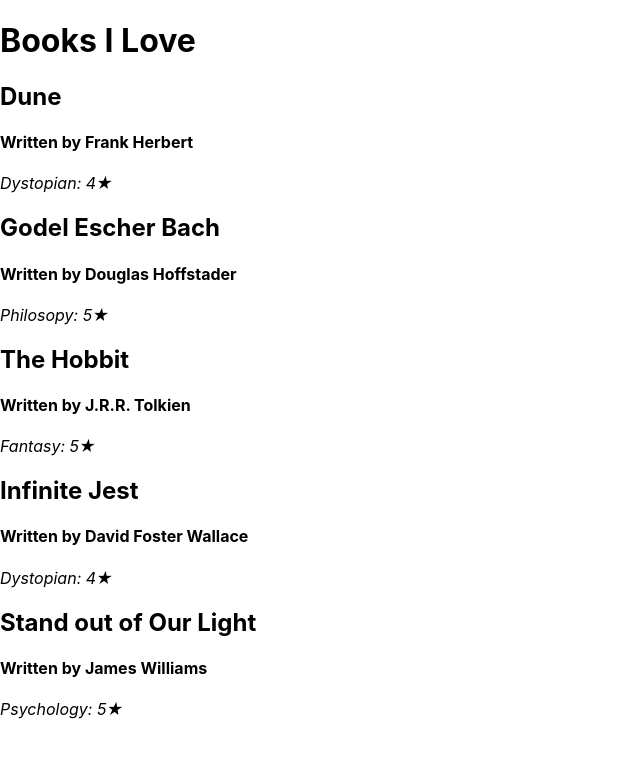
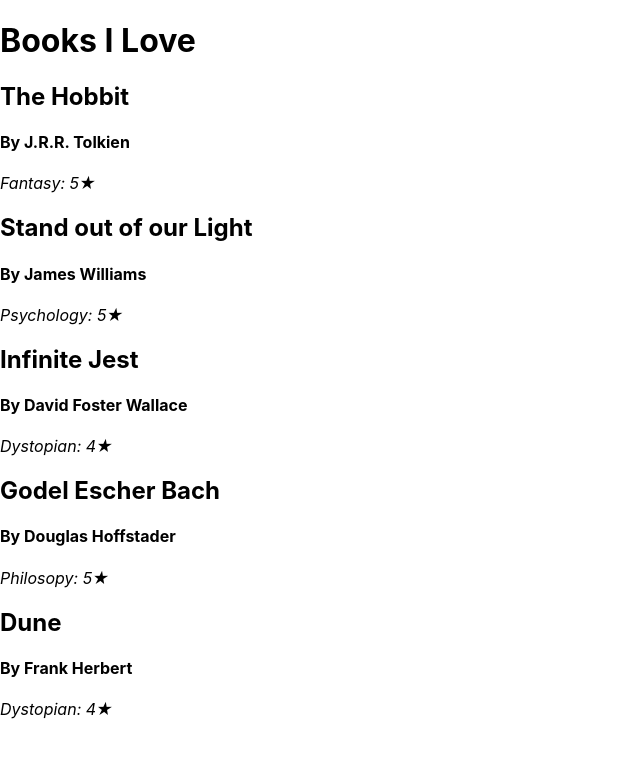
Before and after one commit to nwoodard-cs/react-practice, a React (Create React App) app: page / in a window 1280 px wide. Shown: the top 758 px of the page, without its empty margins (0-640 px from the left). Built offline with nearby package versions, Linux system fonts and the light colour scheme.

Commit message:
Style cleanup

```diff
--- a/src/index.js
+++ b/src/index.js
@@ -4,38 +4,37 @@ import './index.css';
 import * as serviceWorker from './serviceWorker';
 
 const books = [
+  { title: "The Hobbit", author: "J.R.R. Tolkien", genre:"Fantasy", rating: 5},
+  { title: "Stand out of our Light", author: "James Williams", genre: "Psychology", rating: 5},
+  { title: "Infinite Jest", author: "David Foster Wallace", genre: "Dystopian", rating: 4},
+  { title: "Godel Escher Bach", author: "Douglas Hoffstader", genre:"Philosopy", rating: 5},
   { title: "Dune", author: "Frank Herbert", genre:"Dystopian", rating: 4},
-  { title: "Godel Escher Bach", author: "Douglas Hoffstader", genre:"Philosopy", rating: 5},
-  { title: "The Hobbit", author: "J.R.R. Tolkien", genre:"Fantasy", rating: 5},
-  { title: "Infinite Jest", author: "David Foster Wallace", genre: "Dystopian", rating: 4},
-  { title: "Stand out of Our Light", author: "James Williams", genre: "Psychology", rating: 5}
 ]
 
 const Book = ({title, author, genre, rating}) => {
   return (
     <section>
       <h2>{title}</h2>
-      <h4>Written by {author}</h4>
+      <h4>By {author}</h4>
       <p><i>{genre}: {rating}&#9733;</i></p>
     </section>
   )
 }
+
 const Library = ({books}) => {
   return (
     <div>
       <h1>Books I Love</h1>
       {books.map(
         (book, i) => <Book key={i} title={book.title} author={book.author} genre={book.genre} rating={book.rating} />
-      )
-
-      }
+      )}
     </div>
   )
 }
 
-
-render(
+render (
   <Library books={books}/>,
-  document.getElementById('root'));
+  document.getElementById('root')
+);
 
 serviceWorker.unregister();
```
